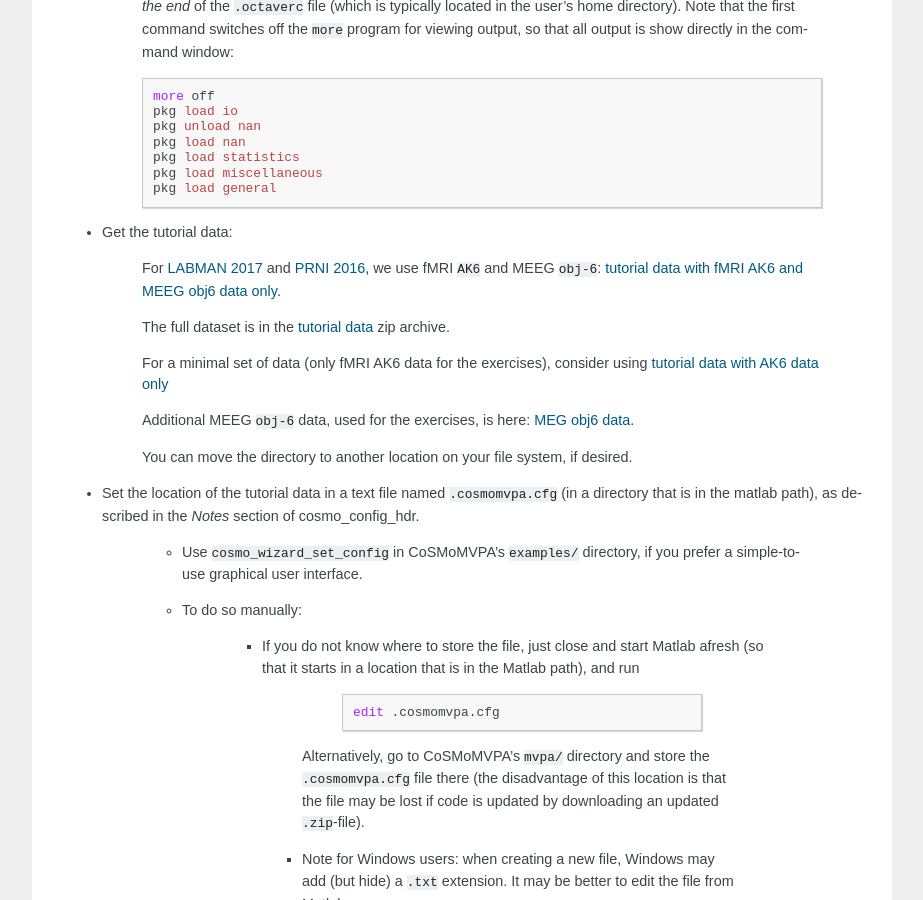
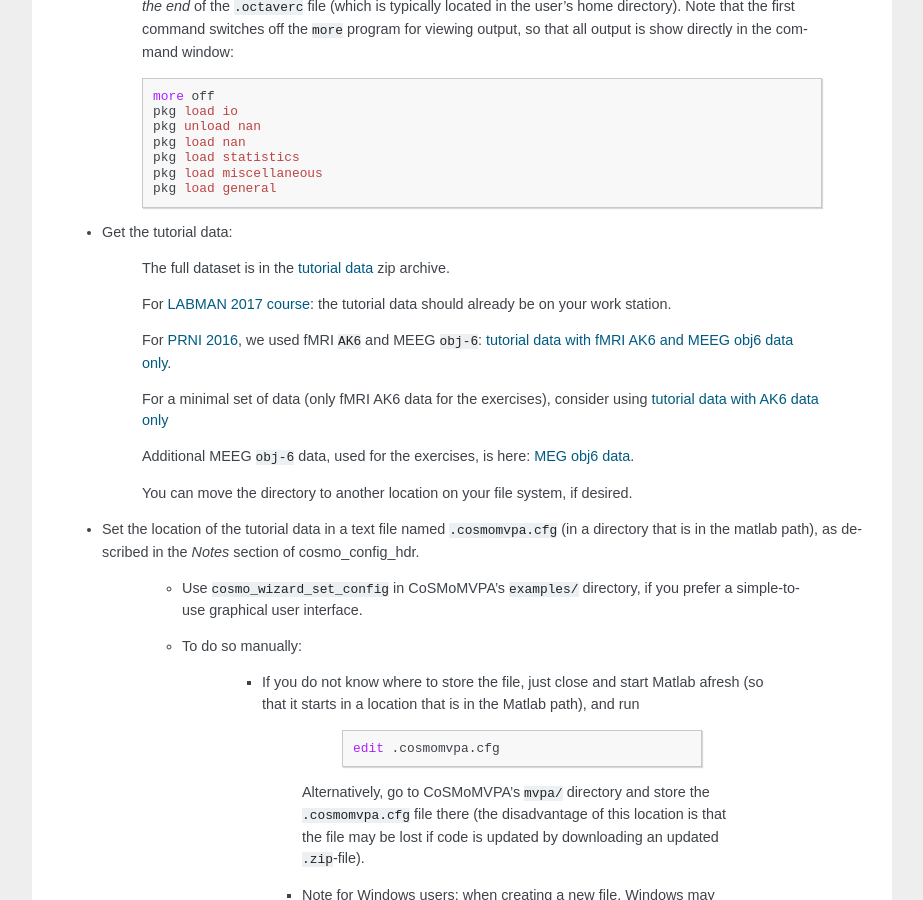
Before and after one commit to CoSMoMVPA/CoSMoMVPA, a Sphinx documentation site: the page built from doc/source/download.rst, in a window 1280 px wide and 900 px high, scrolled down 1831 px. Shown: the whole window, without its empty margins (198-1121 px from the left). Built offline with Sphinx 7.4.7, drawn with Linux system fonts in a browser that asks for light colours; pages that are not in the unit, such as notebooks, are missing from menus; some of the changed text lies outside the part shown.

Commit message:
WEB: update info for LABMAN

```diff
--- a/doc/source/download.rst
+++ b/doc/source/download.rst
@@ -102,9 +102,13 @@ The Matlab / Octave code (in ``mvpa/``) is required for analyses in CoSMoMVPA_;
 
 * Get the tutorial data:
 
-    For `LABMAN 2017`_ and `PRNI 2016`_, we use fMRI ``AK6`` and MEEG ``obj-6``: `tutorial data with fMRI AK6 and MEEG obj6 data only <datadb-ak6-meg_obj6-v0.3.zip>`_.
+    The full dataset is in the `tutorial data <datadb-v0.3.zip>`_ zip archive.
 
-    The full dataset is in the `tutorial data <datadb-v0.3.zip>`_ zip archive.
+    For :ref:`labman2017`: the tutorial data should already be on your work station.
+
+
+    For  `PRNI 2016`_, we used fMRI ``AK6`` and MEEG ``obj-6``: `tutorial data with fMRI AK6 and MEEG obj6 data only <datadb-ak6-meg_obj6-v0.3.zip>`_.
+
 
     For a minimal set of data (only fMRI AK6 data for the exercises), consider using  `tutorial data with AK6 data only <datadb-ak6-v0.3.zip>`_
 
--- a/doc/source/labman2017.rst
+++ b/doc/source/labman2017.rst
@@ -3,9 +3,9 @@
 
 .. _labman2017:
 
-LABMAN2017 workshop
-===================
-CoSMoMVPA workshop at `LABMAN 2017`_, the second Latin American Brain Mapping Network Meeting
+LABMAN 2017 course
+====================
+CoSMoMVPA hands-on course at `LABMAN 2017`_, the second Latin American Brain Mapping Network Meeting.
 
 *presented by Nick Oosterhof*
 
--- a/doc/source/quick_download.txt
+++ b/doc/source/quick_download.txt
@@ -9,9 +9,9 @@
 
         * In that case, use :ref:`cosmo_set_path` to set the path.
 
-- Full CoSMOMVPA tutorial data in `zip format <datadb-v0.3.zip>`_.
+- Full CoSMOMVPA tutorial data in `zip format <datadb-v0.3.zip>`_; used for :ref:`labman2017`.
 
-        * fMRI AK6 and MEEG obj-6 data (for `LABMAN 2017` and `PRNI 2016`_ exercises): `tutorial data with fMRI AK6 and MEEG obj6 data only <datadb-ak6-meg_obj6-v0.3.zip>`_
+        * fMRI AK6 and MEEG obj-6 data (for `PRNI 2016`_ exercises): `tutorial data with fMRI AK6 and MEEG obj6 data only <datadb-ak6-meg_obj6-v0.3.zip>`_
 
         * A minimal set of data (only fMRI AK6 data for exercises): `tutorial data with AK6 data only <datadb-ak6-v0.3.zip>`_
 
```
